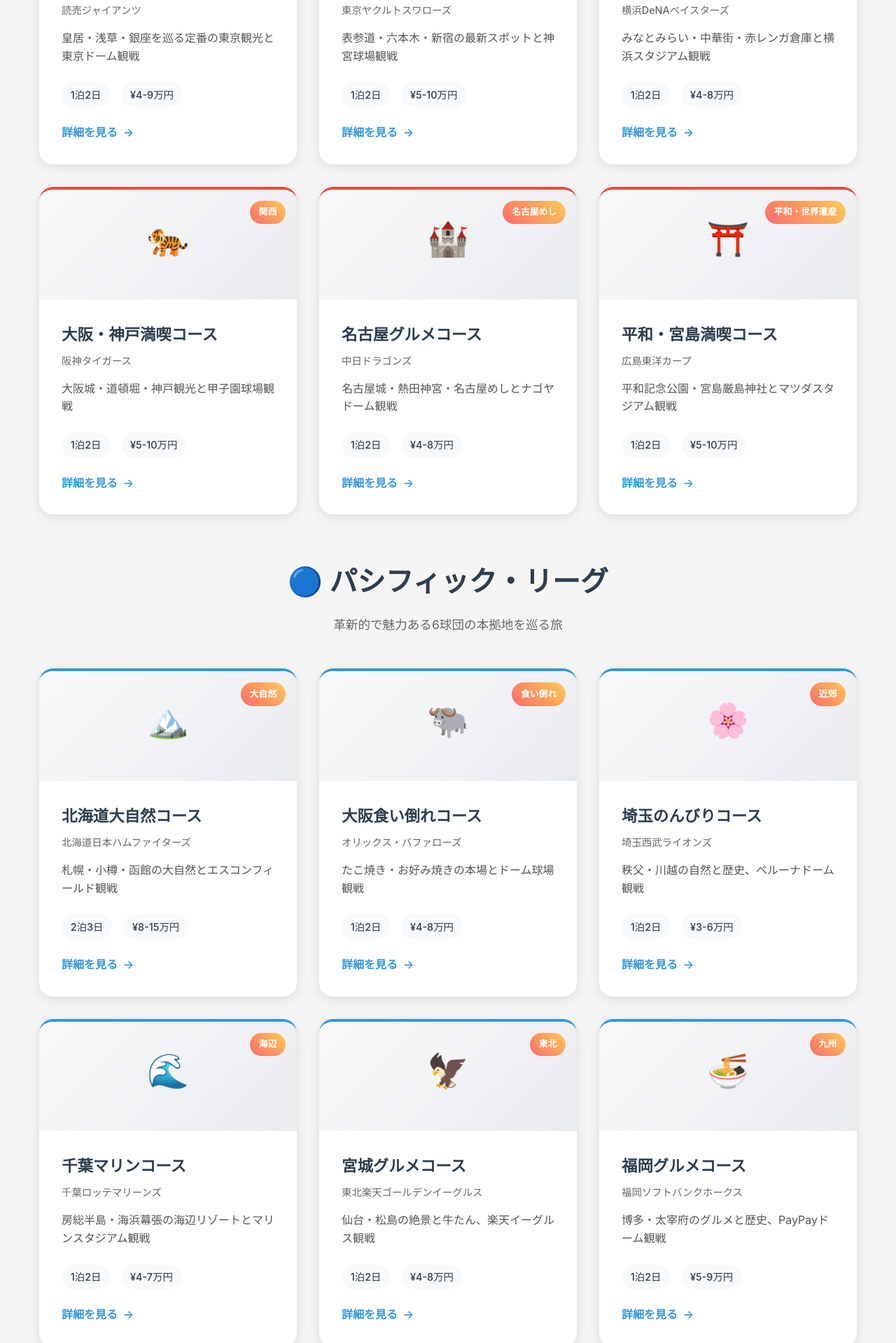
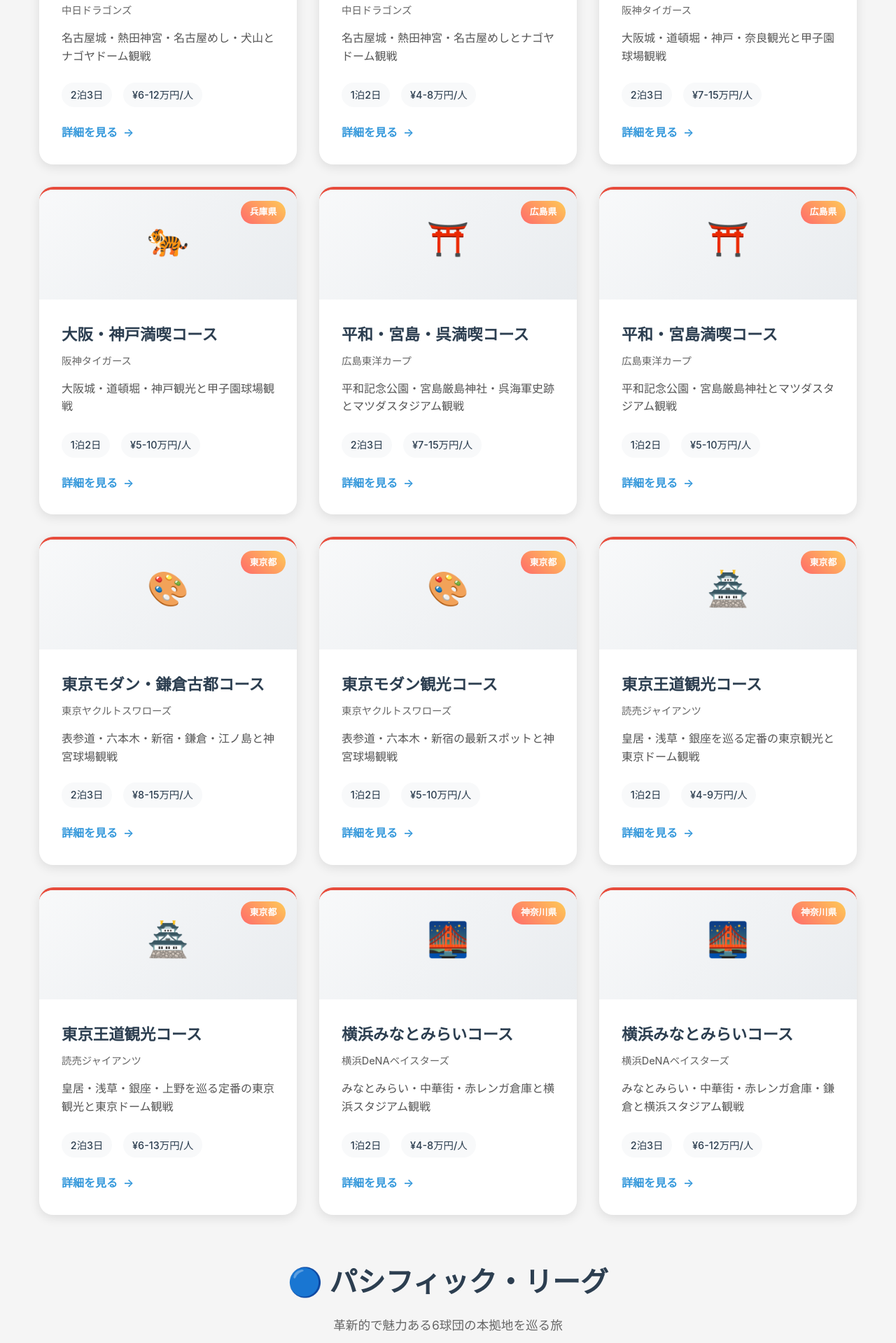
Before and after one commit to kj-nakamura/baseball-map, an Astro site: page /travel in a window 1280 px wide. Shown: the part 881-2800 px from the top of the page at 70% size. Built offline with nearby package versions, Linux system fonts and the light colour scheme; Astro itself is replaced by a stand-in of ours.

Commit message:
全記事追加

```diff
--- a/src/pages/travel/index.astro
+++ b/src/pages/travel/index.astro
@@ -6,6 +6,47 @@ const travels = await getCollection('travel');
 const sortedTravels = travels.sort((a, b) =>
   a.data.title.localeCompare(b.data.title)
 );
+
+// チーム名とリーグのマッピング
+const teamInfo = {
+  'tokyo-giants': { name: '読売ジャイアンツ', icon: '🏯', league: 'central', prefecture: '東京都' },
+  'tokyo-swallows': { name: '東京ヤクルトスワローズ', icon: '🎨', league: 'central', prefecture: '東京都' },
+  'yokohama': { name: '横浜DeNAベイスターズ', icon: '🌉', league: 'central', prefecture: '神奈川県' },
+  'osaka-tigers': { name: '阪神タイガース', icon: '🐅', league: 'central', prefecture: '兵庫県' },
+  'nagoya': { name: '中日ドラゴンズ', icon: '🏰', league: 'central', prefecture: '愛知県' },
+  'hiroshima': { name: '広島東洋カープ', icon: '⛩️', league: 'central', prefecture: '広島県' },
+  'hokkaido': { name: '北海道日本ハムファイターズ', icon: '🏔️', league: 'pacific', prefecture: '北海道' },
+  'osaka-2days': { name: 'オリックス・バファローズ', icon: '🐃', league: 'pacific', prefecture: '大阪府' },
+  'saitama': { name: '埼玉西武ライオンズ', icon: '🌸', league: 'pacific', prefecture: '埼玉県' },
+  'chiba-lotte': { name: '千葉ロッテマリーンズ', icon: '🌊', league: 'pacific', prefecture: '千葉県' },
+  'chiba': { name: '千葉ロッテマリーンズ', icon: '🌊', league: 'pacific', prefecture: '千葉県' },
+  'miyagi': { name: '東北楽天ゴールデンイーグルス', icon: '🦅', league: 'pacific', prefecture: '宮城県' },
+  'fukuoka': { name: '福岡ソフトバンクホークス', icon: '🍜', league: 'pacific', prefecture: '福岡県' }
+};
+
+function getTeamInfo(slug) {
+  // より正確なマッチングのため、より長いキーから試す
+  const sortedKeys = Object.keys(teamInfo).sort((a, b) => b.length - a.length);
+  const teamKey = sortedKeys.find(key => slug.includes(key));
+  return teamKey ? { key: teamKey, ...teamInfo[teamKey] } : {
+    key: '',
+    name: '球団未定',
+    icon: '⚾',
+    league: 'central',
+    prefecture: '未定'
+  };
+}
+
+// セ・リーグとパ・リーグに分けて整理
+const centralTravels = sortedTravels.filter(travel => {
+  const info = getTeamInfo(travel.slug);
+  return info.league === 'central';
+});
+
+const pacificTravels = sortedTravels.filter(travel => {
+  const info = getTeamInfo(travel.slug);
+  return info.league === 'pacific';
+});
 ---
 
 <BaseLayout
@@ -26,12 +67,12 @@ const sortedTravels = travels.sort((a, b) =>
             <span class="stat-label">球団</span>
           </div>
           <div class="stat-item">
-            <span class="stat-number">全国</span>
-            <span class="stat-label">対応</span>
+            <span class="stat-number">{sortedTravels.length}</span>
+            <span class="stat-label">プラン</span>
           </div>
           <div class="stat-item">
             <span class="stat-number">1-3泊</span>
-            <span class="stat-label">プラン</span>
+            <span class="stat-label">コース</span>
           </div>
         </div>
       </div>
@@ -47,131 +88,29 @@ const sortedTravels = travels.sort((a, b) =>
       </div>
 
       <div class="course-grid">
+        {centralTravels.map((travel) => {
+          const info = getTeamInfo(travel.slug);
+          return (
             <article class="course-card central-league">
               <div class="course-image">
-            <div class="course-icon">🏯</div>
-            <div class="course-badge">王道</div>
+                <div class="course-icon">{info.icon}</div>
+                <div class="course-badge">{info.prefecture}</div>
               </div>
               <div class="course-content">
-            <h3 class="course-title">東京王道観光コース</h3>
-            <p class="course-team">読売ジャイアンツ</p>
-            <p class="course-description">
-              皇居・浅草・銀座を巡る定番の東京観光と東京ドーム観戦
-            </p>
+                <h3 class="course-title">{travel.data.title}</h3>
+                <p class="course-team">{info.name}</p>
+                <p class="course-description">{travel.data.description}</p>
                 <div class="course-details">
-              <span class="course-duration">1泊2日</span>
-              <span class="course-budget">¥4-9万円</span>
+                  <span class="course-duration">{travel.data.duration}</span>
+                  <span class="course-budget">{travel.data.cost.budget}</span>
                 </div>
-            <a href="/travel/tokyo-giants-2days" class="course-link">
+                <a href={`/travel/${travel.slug}`} class="course-link">
                   詳細を見る <span class="link-arrow">→</span>
                 </a>
               </div>
             </article>
-
-        <article class="course-card central-league">
-          <div class="course-image">
-            <div class="course-icon">🎨</div>
-            <div class="course-badge">モダン</div>
-          </div>
-          <div class="course-content">
-            <h3 class="course-title">東京モダン観光コース</h3>
-            <p class="course-team">東京ヤクルトスワローズ</p>
-            <p class="course-description">
-              表参道・六本木・新宿の最新スポットと神宮球場観戦
-            </p>
-            <div class="course-details">
-              <span class="course-duration">1泊2日</span>
-              <span class="course-budget">¥5-10万円</span>
-            </div>
-            <a href="/travel/tokyo-swallows-2days" class="course-link">
-              詳細を見る <span class="link-arrow">→</span>
-            </a>
-          </div>
-        </article>
-
-        <article class="course-card central-league">
-          <div class="course-image">
-            <div class="course-icon">🌉</div>
-            <div class="course-badge">港町</div>
-          </div>
-          <div class="course-content">
-            <h3 class="course-title">横浜みなとみらいコース</h3>
-            <p class="course-team">横浜DeNAベイスターズ</p>
-            <p class="course-description">
-              みなとみらい・中華街・赤レンガ倉庫と横浜スタジアム観戦
-            </p>
-            <div class="course-details">
-              <span class="course-duration">1泊2日</span>
-              <span class="course-budget">¥4-8万円</span>
-            </div>
-            <a href="/travel/yokohama-2days" class="course-link">
-              詳細を見る <span class="link-arrow">→</span>
-            </a>
-          </div>
-        </article>
-
-        <article class="course-card central-league">
-          <div class="course-image">
-            <div class="course-icon">🐅</div>
-            <div class="course-badge">関西</div>
-          </div>
-          <div class="course-content">
-            <h3 class="course-title">大阪・神戸満喫コース</h3>
-            <p class="course-team">阪神タイガース</p>
-            <p class="course-description">
-              大阪城・道頓堀・神戸観光と甲子園球場観戦
-            </p>
-            <div class="course-details">
-              <span class="course-duration">1泊2日</span>
-              <span class="course-budget">¥5-10万円</span>
-            </div>
-            <a href="/travel/osaka-tigers-2days" class="course-link">
-              詳細を見る <span class="link-arrow">→</span>
-            </a>
-          </div>
-        </article>
-
-        <article class="course-card central-league">
-          <div class="course-image">
-            <div class="course-icon">🏰</div>
-            <div class="course-badge">名古屋めし</div>
-          </div>
-          <div class="course-content">
-            <h3 class="course-title">名古屋グルメコース</h3>
-            <p class="course-team">中日ドラゴンズ</p>
-            <p class="course-description">
-              名古屋城・熱田神宮・名古屋めしとナゴヤドーム観戦
-            </p>
-            <div class="course-details">
-              <span class="course-duration">1泊2日</span>
-              <span class="course-budget">¥4-8万円</span>
-            </div>
-            <a href="/travel/nagoya-2days" class="course-link">
-              詳細を見る <span class="link-arrow">→</span>
-            </a>
-          </div>
-        </article>
-
-        <article class="course-card central-league">
-          <div class="course-image">
-            <div class="course-icon">⛩️</div>
-            <div class="course-badge">平和・世界遺産</div>
-          </div>
-          <div class="course-content">
-            <h3 class="course-title">平和・宮島満喫コース</h3>
-            <p class="course-team">広島東洋カープ</p>
-            <p class="course-description">
-              平和記念公園・宮島厳島神社とマツダスタジアム観戦
-            </p>
-            <div class="course-details">
-              <span class="course-duration">1泊2日</span>
-              <span class="course-budget">¥5-10万円</span>
-            </div>
-            <a href="/travel/hiroshima-2days" class="course-link">
-              詳細を見る <span class="link-arrow">→</span>
-            </a>
-          </div>
-        </article>
+          );
+        })}
       </div>
     </section>
 
@@ -183,131 +122,65 @@ const sortedTravels = travels.sort((a, b) =>
       </div>
 
       <div class="course-grid">
+        {pacificTravels.map((travel) => {
+          const info = getTeamInfo(travel.slug);
+          return (
             <article class="course-card pacific-league">
               <div class="course-image">
-            <div class="course-icon">🏔️</div>
-            <div class="course-badge">大自然</div>
+                <div class="course-icon">{info.icon}</div>
+                <div class="course-badge">{info.prefecture}</div>
               </div>
               <div class="course-content">
-            <h3 class="course-title">北海道大自然コース</h3>
-            <p class="course-team">北海道日本ハムファイターズ</p>
-            <p class="course-description">
-              札幌・小樽・函館の大自然とエスコンフィールド観戦
-            </p>
+                <h3 class="course-title">{travel.data.title}</h3>
+                <p class="course-team">{info.name}</p>
+                <p class="course-description">{travel.data.description}</p>
                 <div class="course-details">
-              <span class="course-duration">2泊3日</span>
-              <span class="course-budget">¥8-15万円</span>
+                  <span class="course-duration">{travel.data.duration}</span>
+                  <span class="course-budget">{travel.data.cost.budget}</span>
                 </div>
-            <a href="/travel/hokkaido-3days" class="course-link">
+                <a href={`/travel/${travel.slug}`} class="course-link">
                   詳細を見る <span class="link-arrow">→</span>
                 </a>
               </div>
             </article>
+          );
+        })}
+      </div>
+    </section>
 
-        <article class="course-card pacific-league">
+    <!-- 全プラン一覧 -->
+    <section class="league-section">
+      <div class="league-header">
+        <h2 class="league-title">📋 全プラン一覧</h2>
+        <p class="league-description">すべての野球観戦旅行プランを一覧でご確認いただけます</p>
+      </div>
+
+      <div class="course-grid">
+        {sortedTravels.map((travel) => {
+          const info = getTeamInfo(travel.slug);
+          const cardClass = info.league === 'pacific' ? 'pacific-league' : 'central-league';
+
+          return (
+            <article class={`course-card ${cardClass}`}>
               <div class="course-image">
-            <div class="course-icon">🐃</div>
-            <div class="course-badge">食い倒れ</div>
+                <div class="course-icon">{info.icon}</div>
+                <div class="course-badge">{info.prefecture}</div>
               </div>
               <div class="course-content">
-            <h3 class="course-title">大阪食い倒れコース</h3>
-            <p class="course-team">オリックス・バファローズ</p>
-            <p class="course-description">
-              たこ焼き・お好み焼きの本場とドーム球場観戦
-            </p>
+                <h3 class="course-title">{travel.data.title}</h3>
+                <p class="course-team">{info.name}</p>
+                <p class="course-description">{travel.data.description}</p>
                 <div class="course-details">
-              <span class="course-duration">1泊2日</span>
-              <span class="course-budget">¥4-8万円</span>
+                  <span class="course-duration">{travel.data.duration}</span>
+                  <span class="course-budget">{travel.data.cost.budget}</span>
                 </div>
-            <a href="/travel/osaka-2days" class="course-link">
+                <a href={`/travel/${travel.slug}`} class="course-link">
                   詳細を見る <span class="link-arrow">→</span>
                 </a>
               </div>
             </article>
-
-        <article class="course-card pacific-league">
-          <div class="course-image">
-            <div class="course-icon">🌸</div>
-            <div class="course-badge">近郊</div>
-          </div>
-          <div class="course-content">
-            <h3 class="course-title">埼玉のんびりコース</h3>
-            <p class="course-team">埼玉西武ライオンズ</p>
-            <p class="course-description">
-              秩父・川越の自然と歴史、ベルーナドーム観戦
-            </p>
-            <div class="course-details">
-              <span class="course-duration">1泊2日</span>
-              <span class="course-budget">¥3-6万円</span>
-            </div>
-            <a href="/travel/saitama-2days" class="course-link">
-              詳細を見る <span class="link-arrow">→</span>
-            </a>
-          </div>
-        </article>
-
-        <article class="course-card pacific-league">
-          <div class="course-image">
-            <div class="course-icon">🌊</div>
-            <div class="course-badge">海辺</div>
-          </div>
-          <div class="course-content">
-            <h3 class="course-title">千葉マリンコース</h3>
-            <p class="course-team">千葉ロッテマリーンズ</p>
-            <p class="course-description">
-              房総半島・海浜幕張の海辺リゾートとマリンスタジアム観戦
-            </p>
-            <div class="course-details">
-              <span class="course-duration">1泊2日</span>
-              <span class="course-budget">¥4-7万円</span>
-            </div>
-            <a href="/travel/chiba-2days" class="course-link">
-              詳細を見る <span class="link-arrow">→</span>
-            </a>
-          </div>
-        </article>
-
-        <article class="course-card pacific-league">
-          <div class="course-image">
-            <div class="course-icon">🦅</div>
-            <div class="course-badge">東北</div>
-          </div>
-          <div class="course-content">
-            <h3 class="course-title">宮城グルメコース</h3>
-            <p class="course-team">東北楽天ゴールデンイーグルス</p>
-            <p class="course-description">
-              仙台・松島の絶景と牛たん、楽天イーグルス観戦
-            </p>
-            <div class="course-details">
-              <span class="course-duration">1泊2日</span>
-              <span class="course-budget">¥4-8万円</span>
-            </div>
-            <a href="/travel/miyagi-2days" class="course-link">
-              詳細を見る <span class="link-arrow">→</span>
-            </a>
-          </div>
-        </article>
-
-        <article class="course-card pacific-league">
-          <div class="course-image">
-            <div class="course-icon">🍜</div>
-            <div class="course-badge">九州</div>
-          </div>
-          <div class="course-content">
-            <h3 class="course-title">福岡グルメコース</h3>
-            <p class="course-team">福岡ソフトバンクホークス</p>
-            <p class="course-description">
-              博多・太宰府のグルメと歴史、PayPayドーム観戦
-            </p>
-            <div class="course-details">
-              <span class="course-duration">1泊2日</span>
-              <span class="course-budget">¥5-9万円</span>
-            </div>
-            <a href="/travel/fukuoka-2days" class="course-link">
-              詳細を見る <span class="link-arrow">→</span>
-            </a>
-          </div>
-        </article>
+          );
+        })}
       </div>
     </section>
 
```
Lines whose indentation alone changed are shown as unchanged.
